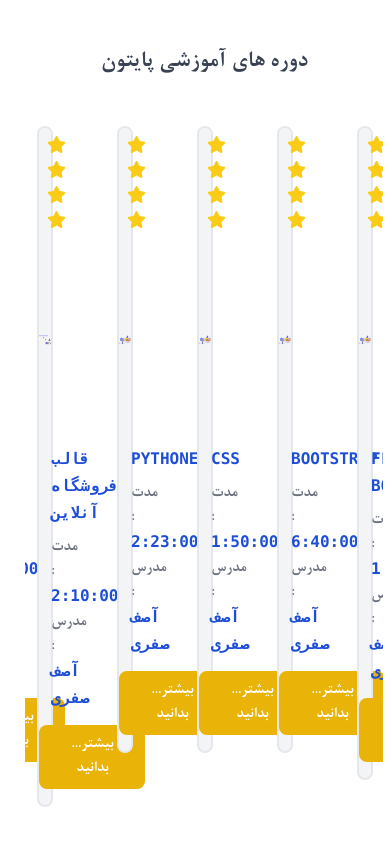
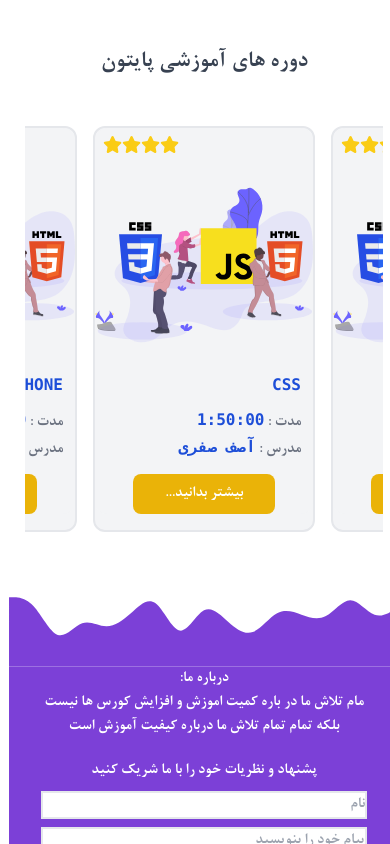
Before and after one commit to safariasif/Light, a Next.js app: page /courses/1 in a window 390 px wide. Shown: the part 1940-2784 px from the top of the page. Built offline with nearby package versions, Linux system fonts and the light colour scheme.

Commit message:
create slider for phone and ipad

```diff
--- a/components/slider/SliderBlog.js
+++ b/components/slider/SliderBlog.js
@@ -20,8 +20,27 @@
     speed: 500,
     autoplay:true,
   };
+  const Mdsettings = {
+    className: 'center',
+    centerMode: true,
+    infinite: true,
+    centerPadding: '60px',
+    slidesToShow: 2,
+    speed: 500,
+    autoplay: true,
+  };
+  const Smsettings = {
+    className: 'center',
+    centerMode: true,
+    infinite: true,
+    centerPadding: '60px',
+    slidesToShow: 1,
+    speed: 500,
+    autoplay: true,
+  };
   return (
-    <div>
+    <>
+      <div className="md:block sm_smobile:hidden sm:hidden">
         <Slider {...settings}>
           {python.map((item, index) => {
             return (
@@ -40,6 +59,45 @@
           })}
         </Slider>
       </div>
+      <div className="sm:block sm_smobile:hidden md:hidden">
+        <Slider {...Mdsettings}>
+          {python.map((item, index) => {
+            return (
+              <div key={index}>
+                <SliderDetails
+                  src={item.img}
+                  alt="python"
+                  name={item.name}
+                  time={item.time}
+                  instructor={item.instructor}
+                  price={item.price}
+                  rate={item.rate}
+                />
+              </div>
+            );
+          })}
+        </Slider>
+      </div>
+      <div className="md:hidden sm:hidden sm_smobile:block">
+        <Slider {...Smsettings}>
+          {python.map((item, index) => {
+            return (
+              <div key={index}>
+                <SliderDetails
+                  src={item.img}
+                  alt="python"
+                  name={item.name}
+                  time={item.time}
+                  instructor={item.instructor}
+                  price={item.price}
+                  rate={item.rate}
+                />
+              </div>
+            );
+          })}
+        </Slider>
+      </div>
+    </>
   );
 };
 
--- a/components/slider/SliderDetailes.js
+++ b/components/slider/SliderDetailes.js
@@ -23,7 +23,7 @@
 const SliderDetails = (props) => {
   return (
     <div>
-      <div className="border border-2 rounded-xl cursor-pointer bg-gray-100 mx-8">
+      <div className="border border-2 rounded-xl cursor-pointer bg-gray-100 md:mx-8 mx-2">
         <div className="rounded-xl bg-gray-100">
           <div>
             <div
--- a/tailwind.config.js
+++ b/tailwind.config.js
@@ -4,7 +4,17 @@
     './components/**/*.{js,ts,jsx,tsx}',
   ],
   theme: {
-
+    screens: {
+      sm_smobile: '320px',
+      sm_mmobile: '375px',
+      sm_lmobile: '425px',
+      sm: '640px',
+      md: '875px',
+      lg: '1024px',
+      xl: '1280px',
+      xxl: '1440px',
+      lxl: '1900px',
+    },
   },
   plugins: [],
 };
```
Lines whose indentation alone changed are shown as unchanged.
